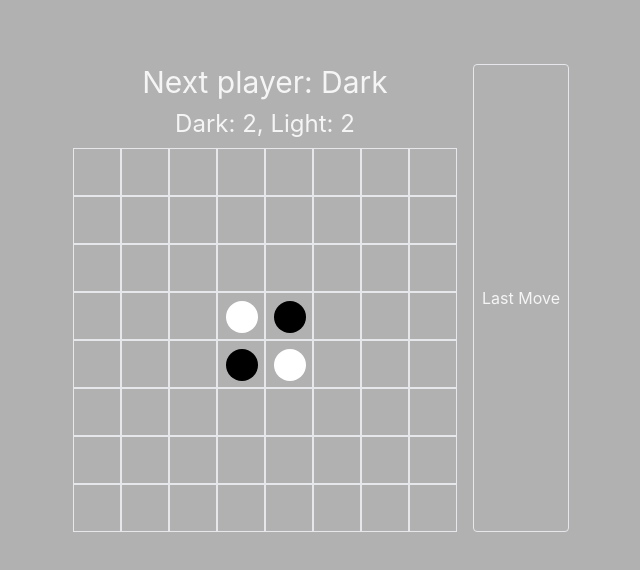
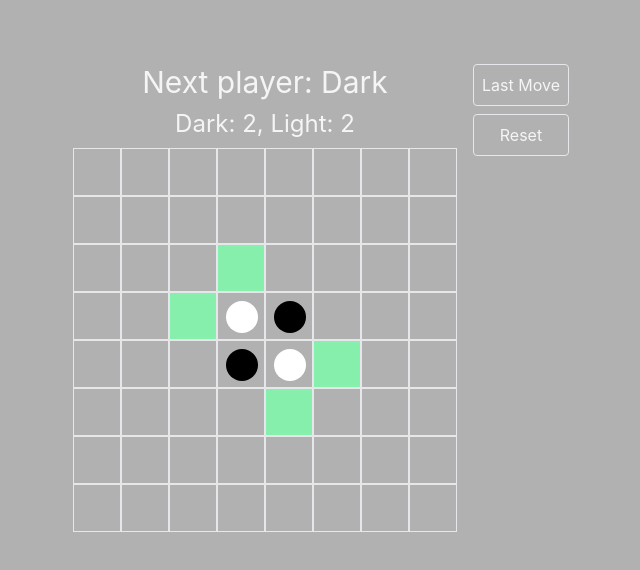
Before and after one commit to heyimkaijoe/my-reversi, a React (Vite) app: page / in a window 1280 px wide. Shown: the top 570 px of the page, without its empty margins (319-959 px from the left). Built offline with nearby package versions, Linux system fonts and the light colour scheme.

Commit message:
Add: playable squares highlight / Modify: component name

```diff
--- a/components/Board/index.jsx
+++ b/components/Board/index.jsx
@@ -1,14 +1,14 @@
 import BoardRow from "../BoardRow";
 
-export default function Board({ currentDisks, darkIsNext, handlePlay }) {
-    let chunks = [];
+export default function Board({ currentDisks, darkIsNext, handlePlay, isPlayableSquare }) {
+    const chunks = [];
     const chunkSize = 8;
     for (let i = 0; i < currentDisks.length; i += chunkSize) {
         const chunk = currentDisks.slice(i, i + chunkSize);
         chunks.push(chunk);
     };
     const boardRows = chunks.map((chunk, idx) => {
-        return <BoardRow key={idx} row={idx} disks={chunk} handlePlay={handlePlay} />;
+        return <BoardRow key={idx} row={idx} squares={chunk} handlePlay={handlePlay} isPlayableSquare={isPlayableSquare} />;
     });
     const status = "Next player: " + (darkIsNext ? "Dark" : "Light");
     const countDisksByType = (isDarkDisk) => currentDisks.filter((disk) => disk === isDarkDisk).length;
--- a/components/BoardRow/index.jsx
+++ b/components/BoardRow/index.jsx
@@ -1,12 +1,11 @@
-import Disk from "../Disk";
+import Square from "../Square";
 
-export default function BoardRow({ row, disks, handlePlay }) {
-    // console.log(disks);
-    const Disks = disks.map((disk, idx) => {
-        return <Disk key={idx} row={row} col={idx} isDarkDisk={disk} onPlay={handlePlay} />;
+export default function BoardRow({ row, squares, handlePlay, isPlayableSquare }) {
+    const Squares = squares.map((square, idx) => {
+        return <Square key={idx} row={row} col={idx} isDarkDisk={square} onPlay={handlePlay} isPlayable={isPlayableSquare} />;
     })
 
     return (
-        <div className="flex justify-center">{Disks}</div>
+        <div className="flex justify-center">{Squares}</div>
     );
 }
--- a/components/Game/index.jsx
+++ b/components/Game/index.jsx
@@ -110,28 +110,46 @@ export default function Game() {
         console.log(`neg slope -: ${temp}`);
         collectFlippable();
 
-        // TODO: make back(last move) button
-        console.log(`flippable: ${flippable}`);
         if (flippable.length !== 0) {
+            console.log(`flippable: ${flippable}`);
             const nextDisks = currentDisks.slice();
             flippable.forEach((num) => {
                 nextDisks[num] = darkIsNext;
             });
+            flippable = [];
             return nextDisks;
         } else {
             console.log("no flippable");
             return;
         };
     };
+
     const jumpToLastMove = () => {
+        if (currentMove === 0) return;
         setHistory(history.slice(0, -1));
         setCurrentMove(currentMove - 1);
+    };
+    const resetGame = () => {
+        setHistory([initialBoard]);
+        setCurrentMove(0);
+    };
+
+    const isPlayableSquare = (row, col) => {
+        let diskIdx = calcDiskIdx(row, col);
+        if (currentDisks[diskIdx] === null) {
+            return (flipDisks(row, col) === undefined) ? false : true;
+        } else {
+            return false;
+        };
     };
 
     return (
         <div className="flex justify-center">
-            <Board currentDisks={currentDisks} darkIsNext={darkIsNext} handlePlay={handlePlay}/>
-            <button onClick={jumpToLastMove} className="ml-4 border rounded p-2 cursor-pointer">Last Move</button>
+            <Board currentDisks={currentDisks} darkIsNext={darkIsNext} handlePlay={handlePlay} isPlayableSquare={isPlayableSquare}/>
+            <div className="flex flex-col gap-2 ml-4">
+                <button onClick={jumpToLastMove} className="border rounded p-2">Last Move</button>
+                <button onClick={resetGame} className="border rounded p-2">Reset</button>
+            </div>
         </div>
     );
 }
--- /dev/null
+++ b/components/Square/index.jsx
@@ -0,0 +1,14 @@
+export default function Square({ row, col, isDarkDisk, onPlay, isPlayable }) {
+    let diskColoringClass;
+    if (isDarkDisk) {
+        diskColoringClass = "bg-black";
+    } else if (isDarkDisk === false) {
+        diskColoringClass = "bg-white";
+    };
+
+    return (
+        <button className={"size-12 p-2 border " + (isPlayable(row, col) ? "bg-green-300" : "")} onClick={() => onPlay(row, col)}>
+            <div className={diskColoringClass ? ("size-8 rounded-full " + diskColoringClass) : ""}></div>
+        </button>
+    );
+}
--- a/components/disk/index.jsx
+++ /dev/null
@@ -1,14 +0,0 @@
-export default function Disk({ row, col, isDarkDisk, onPlay }) {
-    let coloringClass;
-    if (isDarkDisk) {
-        coloringClass = "bg-black";
-    } else if (isDarkDisk === false) {
-        coloringClass = "bg-white";
-    };
-
-    return (
-        <button className="size-12 p-2 border" onClick={() => onPlay(row, col)}>
-            <div className={coloringClass ? ("size-8 rounded-full " + coloringClass) : ""}></div>
-        </button>
-    );
-}
```
